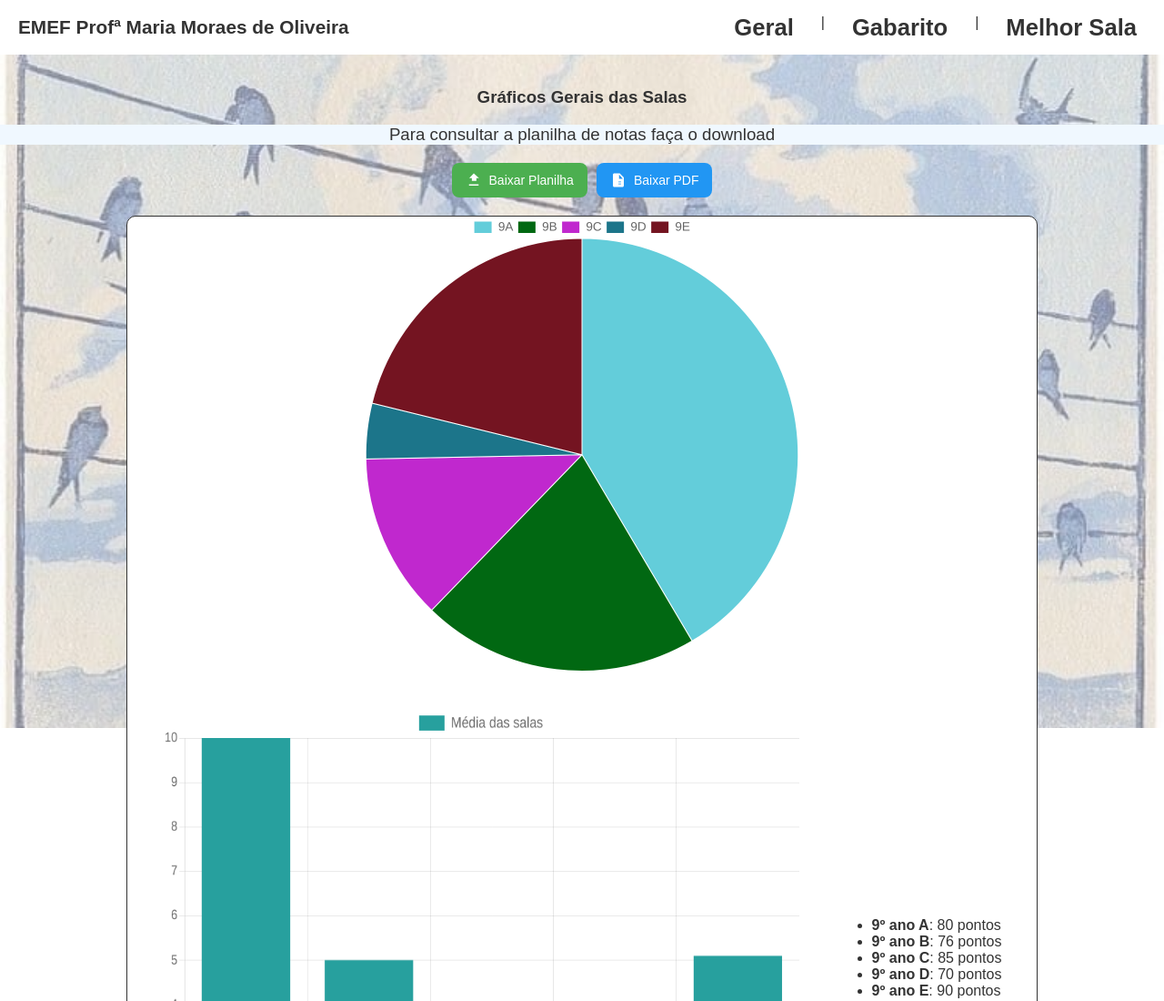
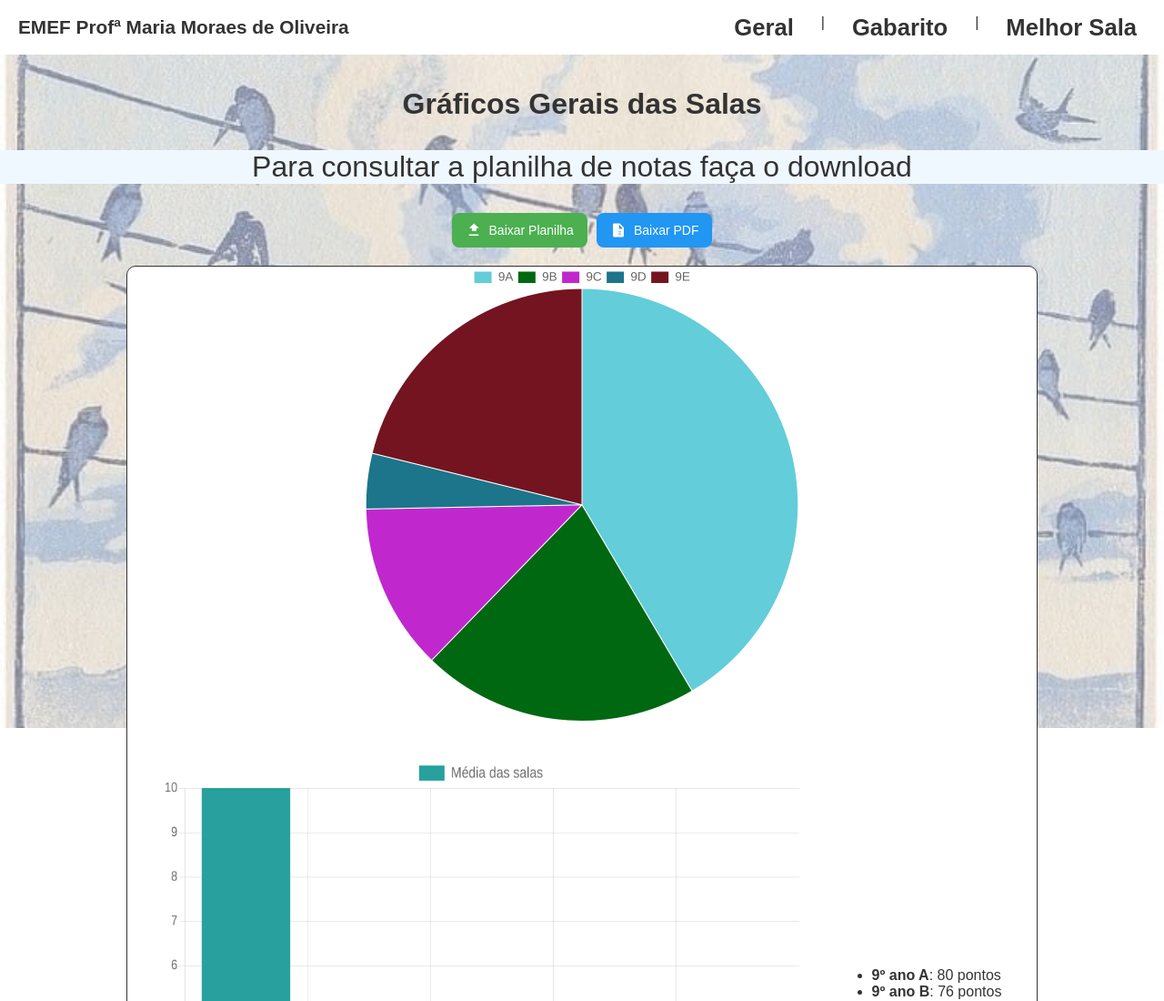
Before and after one commit to Vitorram/salas, a plain HTML site: page index.html in a window 1280 px wide. Shown: the top 1100 px of the page at 91% size. Drawn offline with nearby package versions, Linux system fonts and the light colour scheme.

Commit message:
perfeito

```diff
--- a/index.html
+++ b/index.html
@@ -62,7 +62,7 @@
 <br><br>
   <main>
 
-    <h3 style="margin: 0 auto;">Gráficos Gerais das Salas<p style="font-weight: lighter; background-color: aliceblue;backface-visibility: initial;">Para consultar a planilha de notas faça o download</p></h3>
+    <h3 style="margin: 0 auto; font-size: 2rem;">Gráficos Gerais das Salas<p style="font-weight: lighter; background-color: aliceblue;backface-visibility: initial;">Para consultar a planilha de notas faça o download</p></h3>
 
     <!-- Botão para baixar a planilha -->
     <div class="btn-container">
```
